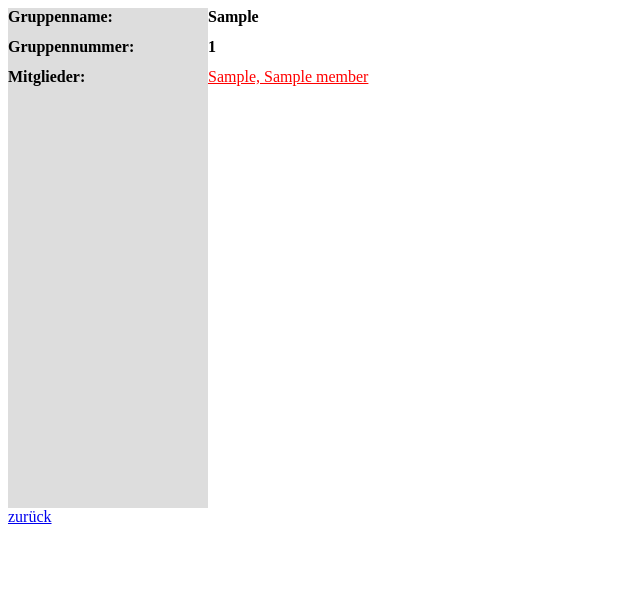
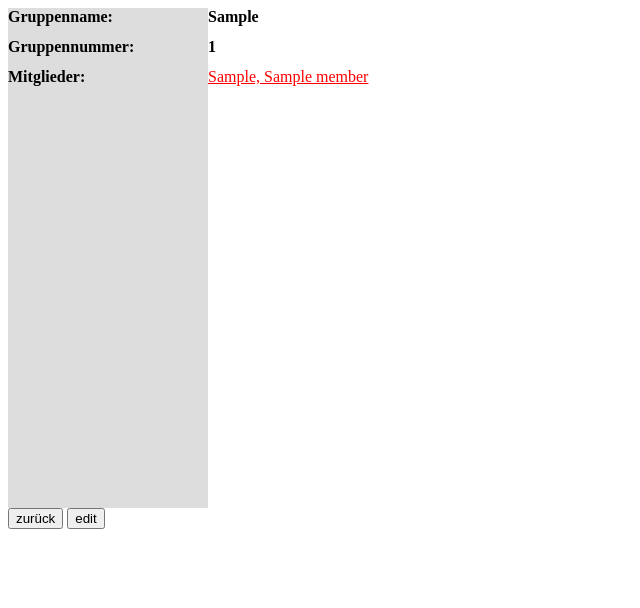
Before and after one commit to maloi/iapp-admin, a Django app: template iapp_group/templates/iapp_group/details.html in a window 1280 px wide. Shown: the top 608 px of the page, without its empty margins (0-640 px from the left). Run offline with Django 3.2, Linux system fonts and the light colour scheme; the template is opened without the code that fills it: most values are stand-ins (such as "Sample title", 1, 10 or a date in 2020).

Commit message:
*hust* errorhandling *hust* hinzugefuegt

```diff
--- a/iapp_group/templates/iapp_group/details.html
+++ b/iapp_group/templates/iapp_group/details.html
@@ -18,5 +18,5 @@
             </ul></div>
         </div>
     </div>
-    <a href='/group/'>zur&uuml;ck</a>
+    <a href='/group/'><button>zur&uuml;ck</button></a> <a href='/group/edit/{{ group.cn }}'><button>edit</button></a>
 </div>
--- a/iapp_group/urls.py
+++ b/iapp_group/urls.py
@@ -1,7 +1,10 @@
 from django.conf.urls import patterns, url
+
 from iapp_group import views
 
 urlpatterns = patterns('',
     url(r'^$', views.index, name='index'),
-    url(r'^(?P<cn>[\w\-]+)/$', views.group, name='group'),
+    url(r'^(?P<cn>[-\w]+)/$', views.group, name='group'),
+    url(r'^edit/$', views.group_edit, name='group_new'),
+    url(r'^edit/(?P<cn>[-\w]+)/$', views.group_edit, name='group_edit'),
 )
--- a/iapp_group/views.py
+++ b/iapp_group/views.py
@@ -22,3 +22,9 @@ def group(request, cn, sortierer='sn'):
               'members': sorted_members,
               }
     return render(request, 'iapp_group/details.html', context)
+
+def group_edit(request, cn):
+    group = Group.get_by_cn(cn, ['cn', 'gidNumber', 'memberUid'])
+    user = User.all(['uid', 'givenName', 'sn'])
+    context = {'group_edit' : group}
+    return render(request, 'iapp_group/edit.html', context)
--- a/lib/group.py
+++ b/lib/group.py
@@ -35,7 +35,6 @@ class Group():
         group = search_result[0]
         return group_from_ldap(group, attributes)
 
-
 def group_from_ldap(search_result, attributes):
     kwargs = {}
     get_all = False
```
Also changed, not shown: lib/ldapiapp.py (+16 -6 lines).
